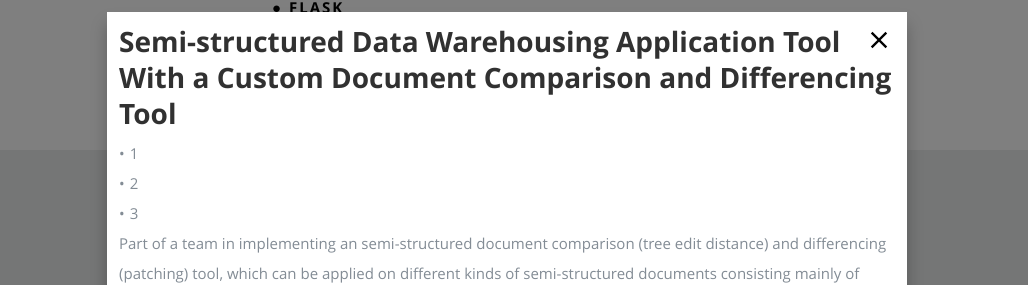
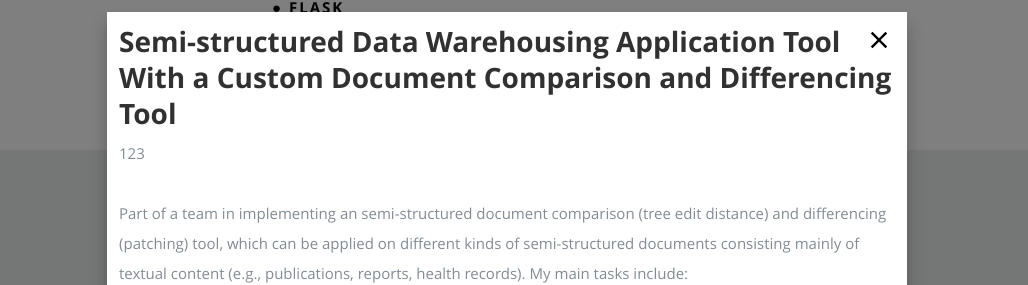
Before and after one commit to hmaziad/personalwebsite-frontend, a React (Create React App) app: page / in a window 1280 px wide. Both pictures are taken after a click on the element 257 px from the left and 4028 px from the top of the page. Shown: the part 3628-3913 px from the top of the page, without its empty margins (133-1161 px from the left). Built offline with nearby package versions, Linux system fonts and the light colour scheme; some icons are missing.

Commit message:
try another test

```diff
--- a/src/Components/projectModal.js
+++ b/src/Components/projectModal.js
@@ -9,6 +9,7 @@ export default class ProjectModal extends React.Component {
     open: false,
     project: {},
     dataArr: [],
+    arr: [1, 2, 3],
   };
 
   onOpenModal = () => {
@@ -36,7 +37,7 @@ export default class ProjectModal extends React.Component {
     const { open, project } = this.state;
     const projectImage = "images/portfolio/" + project.image;
     // const dataArr = [...project.content.list];
-    const arr = [1, 2, 3];
+
     return (
       <div>
         {/* <button onClick={this.onOpenModal}>Open modal</button> */}
@@ -58,29 +59,7 @@ export default class ProjectModal extends React.Component {
         </div>
         <Modal open={open} onClose={this.onCloseModal} center>
           <h2>{project.title}</h2>
-          {arr.map((item) => (
-            // <span>&bull;</span>
-            <div>
-              <Flex
-                key={Math.random()}
-                container
-                style={{ flexDirection: "row" }}
-              >
-                {/* <div style={{ flexDirection: "row" }}> */}
-                <div style={{ display: "flex" }}>
-                  <span style={{ paddingRight: 5 }}> &bull; </span>
-                </div>
-                <div style={{ display: "flex" }}>
-                  <span> {item}</span>
-                </div>
-                {/* </div> */}
-              </Flex>
-            </div>
-            // <div key={Math.random()}>
-            //   {/* <p style={{ paddingRight: 5 }}> &bull; </p> */}
-
-            // </div>
-          ))}
+          <p>{this.state.arr}</p>
           {project.content ? (
             <div>
               <p>{project.content.description}</p>
@@ -147,3 +126,21 @@ export default class ProjectModal extends React.Component {
     );
   }
 }
+
+{
+  /* <div>
+            {console.log("my item", item)}
+              <Flex
+                key={Math.random()}
+                container
+                style={{ flexDirection: "row" }}
+              >
+                <div style={{ display: "flex" }}>
+                  <span style={{ paddingRight: 5 }}> &bull; </span>
+                </div>
+                <div style={{ display: "flex" }}>
+                  <span> {item}</span>
+                </div>
+              </Flex>
+            </div> */
+}
```
